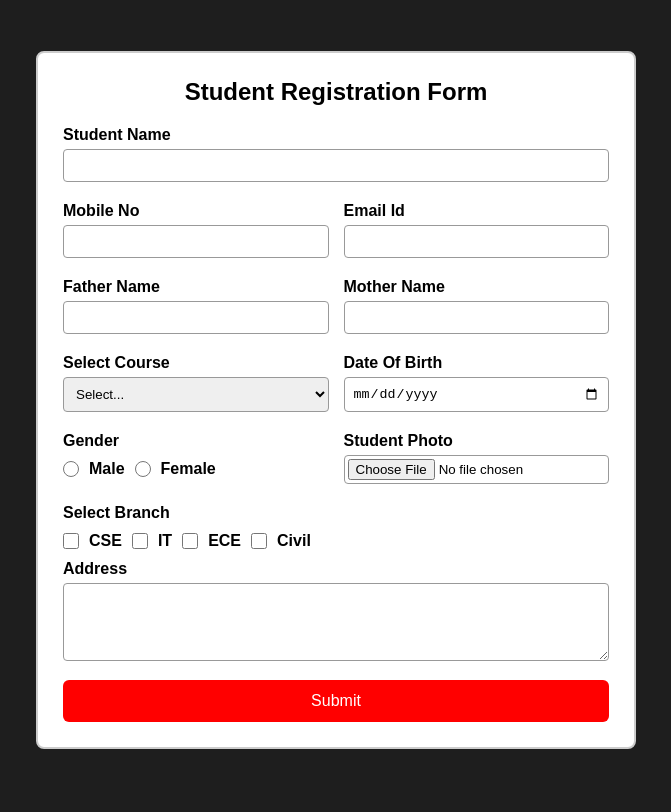
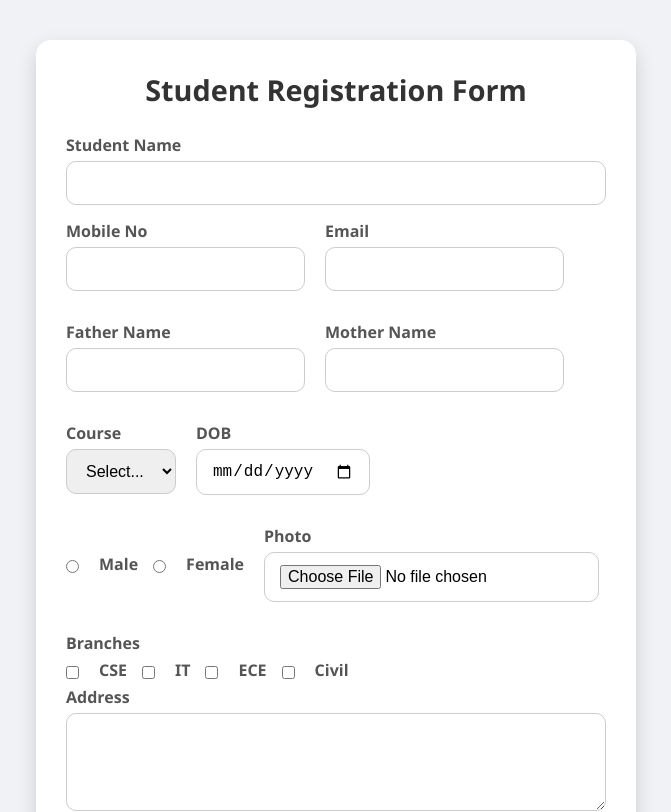
Before and after one commit to syed-muhammad-abdullah264/React-Assignments, a React (Create React App) app: page / in a window 1280 px wide. Shown: the top 812 px of the page, without its empty margins (304-975 px from the left). Built offline with nearby package versions, Linux system fonts and the light colour scheme.

Commit message:
update from begnar to hero

```diff
--- a/src/App.js
+++ b/src/App.js
@@ -1,10 +1,36 @@
-// import "./App.css";
+import React, { useState } from "react";
 import "./global.css";
 import Form from "./components/form";
+import StudentList from "./components/studentList";
+
 function App() {
+  const [students, setStudents] = useState([]);
+
+  const addStudent = (studentData) => {
+    setStudents([
+      { ...studentData, id: Math.round(Math.random() * 9999) },
+      ...students,
+    ]);
+  };
+
+  const deleteStudent = (id) => {
+    setStudents(students.filter((s) => s.id !== id));
+  };
+
+  const editStudent = (id, updatedData) => {
+    setStudents(
+      students.map((s) => (s.id === id ? { ...s, ...updatedData } : s))
+    );
+  };
+
   return (
     <div>
-      <Form />
+      <Form addStudent={addStudent} />
+      <StudentList
+        students={students}
+        deleteStudent={deleteStudent}
+        editStudent={editStudent}
+      />
     </div>
   );
 }
--- a/src/components/form/index.css
+++ /dev/null
@@ -1,84 +0,0 @@
-body {
-  background: rgb(30, 30, 30);
-  font-family: Arial, sans-serif;
-}
-
-.form-container {
-  display: flex;
-  justify-content: center;
-  align-items: center;
-  height: 100vh;
-  padding: 30px 0;
-}
-
-.form-box {
-  background: white;
-  width: 600px;
-  padding: 25px;
-  border-radius: 8px;
-  border: 2px solid #ccc;
-}
-
-h2 {
-  text-align: center;
-  margin-bottom: 20px;
-}
-
-label {
-  display: block;
-  margin: 5px 0;
-  font-weight: bold;
-}
-
-input,
-select,
-textarea {
-  width: 100%;
-  padding: 8px;
-  margin-bottom: 15px;
-  border: 1px solid #999;
-  border-radius: 4px;
-}
-
-.row {
-  display: flex;
-  justify-content: space-between;
-  gap: 15px;
-}
-
-.row > div {
-  width: 50%;
-}
-
-.gender-group,
-.branch-group {
-  display: flex;
-  gap: 10px;
-  align-items: center;
-}
-
-.gender-group input,
-.branch-group input {
-  margin-bottom: 0;
-  width: 1rem;
-  height: 1rem;
-}
-
-.submit-btn {
-  width: 100%;
-  padding: 12px;
-  background: red;
-  border: none;
-  color: white;
-  font-size: 16px;
-  border-radius: 6px;
-  cursor: pointer;
-}
-
-.submit-btn:hover {
-  background: darkred;
-}
-
-input[type="file"] {
-  padding: 3px;
-}
--- a/src/components/form/index.js
+++ b/src/components/form/index.js
@@ -1,7 +1,7 @@
 import React, { useState } from "react";
-import "./index.css";
+import styles from "./index.module.css";
 
-function Form() {
+function Form({ addStudent }) {
   const [data, setData] = useState({
     studentName: "",
     mobileNum: "",
@@ -17,13 +17,12 @@ function Form() {
   });
 
   const handleChange = (e) => {
-    let { value, name, type, files } = e.target;
-
+    const { name, value, type, files } = e.target;
     if (type === "file") {
       setData({ ...data, [name]: files[0] });
-      return;
+    } else {
+      setData({ ...data, [name]: value });
     }
-    setData({ ...data, [name]: value });
   };
 
   const handleBranchChange = (e) => {
@@ -39,13 +38,29 @@ function Form() {
 
   const handleSubmit = (e) => {
     e.preventDefault();
-    console.log(data);
-    alert("Form submitted successfully!");
+    if (!data.studentName || !data.email) {
+      alert("Please fill required fields!");
+      return;
+    }
+    addStudent(data);
+    setData({
+      studentName: "",
+      mobileNum: "",
+      email: "",
+      fatherName: "",
+      motherName: "",
+      course: "",
+      dob: "",
+      gender: "",
+      branches: [],
+      photo: null,
+      address: "",
+    });
   };
 
   return (
-    <div className="form-container">
-      <form className="form-box" onSubmit={handleSubmit}>
+    <div className={styles.formContainer}>
+      <form className={styles.formBox} onSubmit={handleSubmit}>
         <h2>Student Registration Form</h2>
         <label>Student Name</label>
         <input
@@ -53,9 +68,8 @@ function Form() {
           name="studentName"
           value={data.studentName}
           onChange={handleChange}
-        ></input>
-
-        <div className="row">
+        />
+        <div className={styles.row}>
           <div>
             <label>Mobile No</label>
             <input
@@ -63,20 +77,19 @@ function Form() {
               name="mobileNum"
               value={data.mobileNum}
               onChange={handleChange}
-            ></input>
+            />
           </div>
           <div>
-            <label>Email Id</label>
+            <label>Email</label>
             <input
               type="email"
               name="email"
               value={data.email}
               onChange={handleChange}
-            ></input>
+            />
           </div>
         </div>
-
-        <div className="row">
+        <div className={styles.row}>
           <div>
             <label>Father Name</label>
             <input
@@ -84,7 +97,7 @@ function Form() {
               name="fatherName"
               value={data.fatherName}
               onChange={handleChange}
-            ></input>
+            />
           </div>
           <div>
             <label>Mother Name</label>
@@ -93,12 +106,12 @@ function Form() {
               name="motherName"
               value={data.motherName}
               onChange={handleChange}
-            ></input>
+            />
           </div>
         </div>
-        <div className="row">
+        <div className={styles.row}>
           <div>
-            <label>Select Course</label>
+            <label>Course</label>
             <select name="course" value={data.course} onChange={handleChange}>
               <option value="">Select...</option>
               <option value="BCA">BCA</option>
@@ -108,59 +121,88 @@ function Form() {
             </select>
           </div>
           <div>
-            <label>Date Of Birth</label>
+            <label>DOB</label>
             <input
               type="date"
               name="dob"
               value={data.dob}
               onChange={handleChange}
-            ></input>
+            />
           </div>
         </div>
-        <div className="row">
-          <div>
-            <label>Gender</label>
-            <div className="gender-group">
+        <div className={styles.row}>
+          <div className={styles.genderGroup}>
             <input
               type="radio"
+              id="male"
               name="gender"
               value="Male"
               onChange={handleChange}
             />
-              <label>Male</label>
+            <label htmlFor="male">Male</label>
+
             <input
               type="radio"
+              id="female"
               name="gender"
               value="Female"
               onChange={handleChange}
             />
-              <label>Female</label>
+            <label htmlFor="female">Female</label>
+          </div>
+
+          <div>
+            <label>Photo</label>
+            <input type="file" name="photo" onChange={handleChange} />
           </div>
         </div>
-          <div>
-            <label>Student Photo</label>
-            <input type="file" name="photo" onChange={handleChange}></input>
+        <label>Branches</label>
+        <div className={styles.branchGroup}>
+          <input
+            type="checkbox"
+            id="cse"
+            value="CSE"
+            checked={data.branches.includes("CSE")}
+            onChange={handleBranchChange}
+          />
+          <label htmlFor="cse">CSE</label>
+
+          <input
+            type="checkbox"
+            id="it"
+            value="IT"
+            checked={data.branches.includes("IT")}
+            onChange={handleBranchChange}
+          />
+          <label htmlFor="it">IT</label>
+
+          <input
+            type="checkbox"
+            id="ece"
+            value="ECE"
+            checked={data.branches.includes("ECE")}
+            onChange={handleBranchChange}
+          />
+          <label htmlFor="ece">ECE</label>
+
+          <input
+            type="checkbox"
+            id="civil"
+            value="Civil"
+            checked={data.branches.includes("Civil")}
+            onChange={handleBranchChange}
+          />
+          <label htmlFor="civil">Civil</label>
         </div>
-        </div>
-        <label>Select Branch</label>
-        <div className="branch-group">
-          <input type="checkbox" value="CSE" onChange={handleBranchChange} />
-          <label>CSE</label>
-          <input type="checkbox" value="IT" onChange={handleBranchChange} />
-          <label>IT</label>
-          <input type="checkbox" value="ECE" onChange={handleBranchChange} />
-          <label>ECE</label>
-          <input type="checkbox" value="Civil" onChange={handleBranchChange} />
-          <label>Civil</label>
-        </div>
+
         <label>Address</label>
         <textarea
           name="address"
           rows={4}
           value={data.address}
           onChange={handleChange}
-        ></textarea>
-        <button type="submit" className="submit-btn">
+        />
+        <button type="submit" className={styles.submitBtn}>
           Submit
         </button>
       </form>
--- /dev/null
+++ b/src/components/form/index.module.css
@@ -0,0 +1,104 @@
+.formContainer {
+  display: flex;
+  justify-content: center;
+  align-items: flex-start;
+  padding: 40px 20px;
+  background-color: #f0f2f5;
+  min-height: 100vh;
+  font-family: "Segoe UI", sans-serif;
+}
+
+.formBox {
+  background: #ffffff;
+  width: 600px;
+  max-width: 100%;
+  padding: 30px;
+  border-radius: 15px;
+  box-shadow: 0 8px 20px rgba(0, 0, 0, 0.15);
+}
+
+.formBox h2 {
+  text-align: center;
+  margin-bottom: 25px;
+  color: #333;
+  font-size: 1.8rem;
+  font-weight: bold;
+}
+
+.formBox label {
+  display: block;
+  margin-bottom: 5px;
+  font-weight: 600;
+  color: #555;
+}
+
+.formBox input[type="text"],
+.formBox input[type="email"],
+.formBox input[type="date"],
+.formBox select,
+.formBox textarea,
+.formBox input[type="file"] {
+  width: 100%;
+  padding: 12px 15px;
+  margin-bottom: 15px;
+  border-radius: 10px;
+  border: 1px solid #ccc;
+  font-size: 1rem;
+  transition: border 0.3s ease, box-shadow 0.3s ease;
+}
+
+.formBox input:focus,
+.formBox select:focus,
+.formBox textarea:focus {
+  outline: none;
+  border-color: #007bff;
+  box-shadow: 0 0 5px rgba(0, 123, 255, 0.4);
+}
+
+.row {
+  display: flex;
+  gap: 20px;
+  flex-wrap: wrap;
+  margin-bottom: 15px;
+}
+
+.genderGroup {
+  display: flex;
+  gap: 15px;
+  align-items: center;
+  margin-bottom: 10px;
+}
+
+.genderGroup input[type="radio"] {
+  margin-right: 5px;
+}
+
+.branchGroup {
+  display: flex;
+  gap: 15px;
+  align-items: center;
+  flex-wrap: wrap;
+}
+
+.branchGroup input[type="checkbox"] {
+  margin-right: 5px;
+}
+
+.submitBtn {
+  width: 100%;
+  padding: 14px;
+  margin-top: 10px;
+  border: none;
+  background-color: #007bff;
+  color: white;
+  font-weight: bold;
+  font-size: 1.1rem;
+  border-radius: 10px;
+  cursor: pointer;
+  transition: background 0.3s ease, transform 0.2s ease;
+}
+
+.submitBtn:hover {
+  background-color: #0056b3;
+  transform: translateY(-2px);
+}
--- /dev/null
+++ b/src/components/studentList/index.js
@@ -0,0 +1,18 @@
+import React from "react";
+import StudentCard from "./studentCard";
+import styles from "./index.module.css";
+
+const StudentList = ({ students, deleteStudent }) => {
+  if (students.length === 0)
+    return <p style={{ textAlign: "center" }}>No students registered yet!</p>;
+
+  return (
+    <div className={styles.listContainer}>
+      {students.map((s) => (
+        <StudentCard key={s.id} student={s} deleteStudent={deleteStudent} />
+      ))}
+    </div>
+  );
+};
+
+export default StudentList;
--- /dev/null
+++ b/src/components/studentList/index.module.css
@@ -0,0 +1,50 @@
+.listContainer {
+  display: flex;
+  flex-direction: column;
+  gap: 25px;
+  padding: 20px;
+  max-width: 900px;
+  margin: 0 auto 40px auto;
+}
+
+.card {
+  background-color: #ffffff;
+  padding: 20px 25px;
+  border-radius: 15px;
+  box-shadow: 0 8px 20px rgba(0,0,0,0.1);
+  transition: transform 0.3s ease, box-shadow 0.3s ease;
+}
+
+.card:hover {
+  transform: translateY(-5px);
+  box-shadow: 0 12px 25px rgba(0,0,0,0.15);
+}
+
+.card h3 {
+  margin: 0 0 10px 0;
+  color: #333;
+  font-size: 1.3rem;
+}
+
+.card p {
+  margin: 5px 0;
+  color: #555;
+  font-size: 0.95rem;
+}
+
+.card button {
+  padding: 8px 18px;
+  border: none;
+  border-radius: 8px;
+  background-color: #ff4d4f;
+  color: white;
+  font-weight: bold;
+  cursor: pointer;
+  margin-top: 10px;
+  transition: background 0.3s ease, transform 0.2s ease;
+}
+
+.card button:hover {
+  background-color: #c0392b;
+  transform: translateY(-2px);
+}
```
Also changed, not shown: src/components/studentList/studentCard.js (added, +22 -0 lines). Lines whose indentation alone changed are shown as unchanged.
